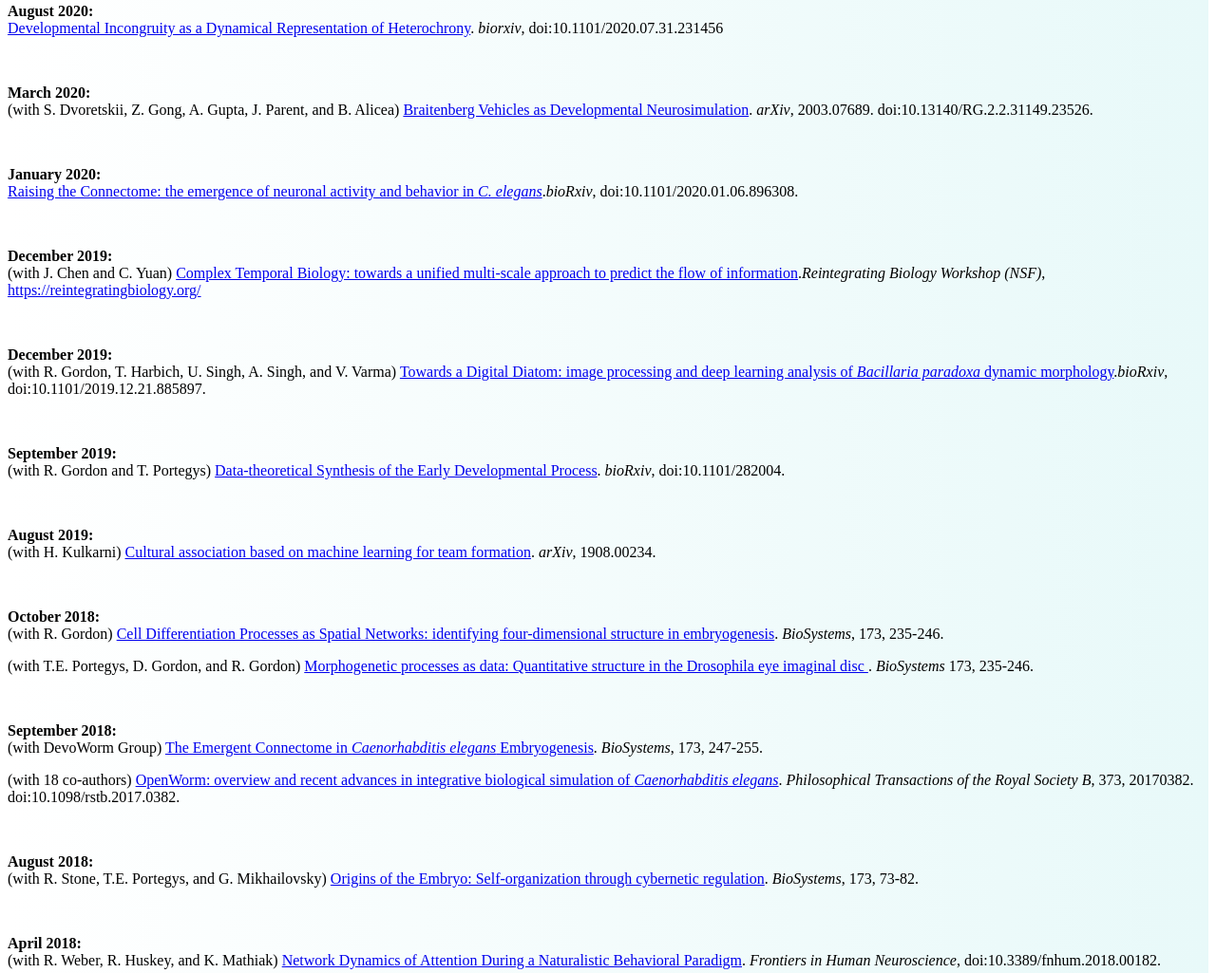
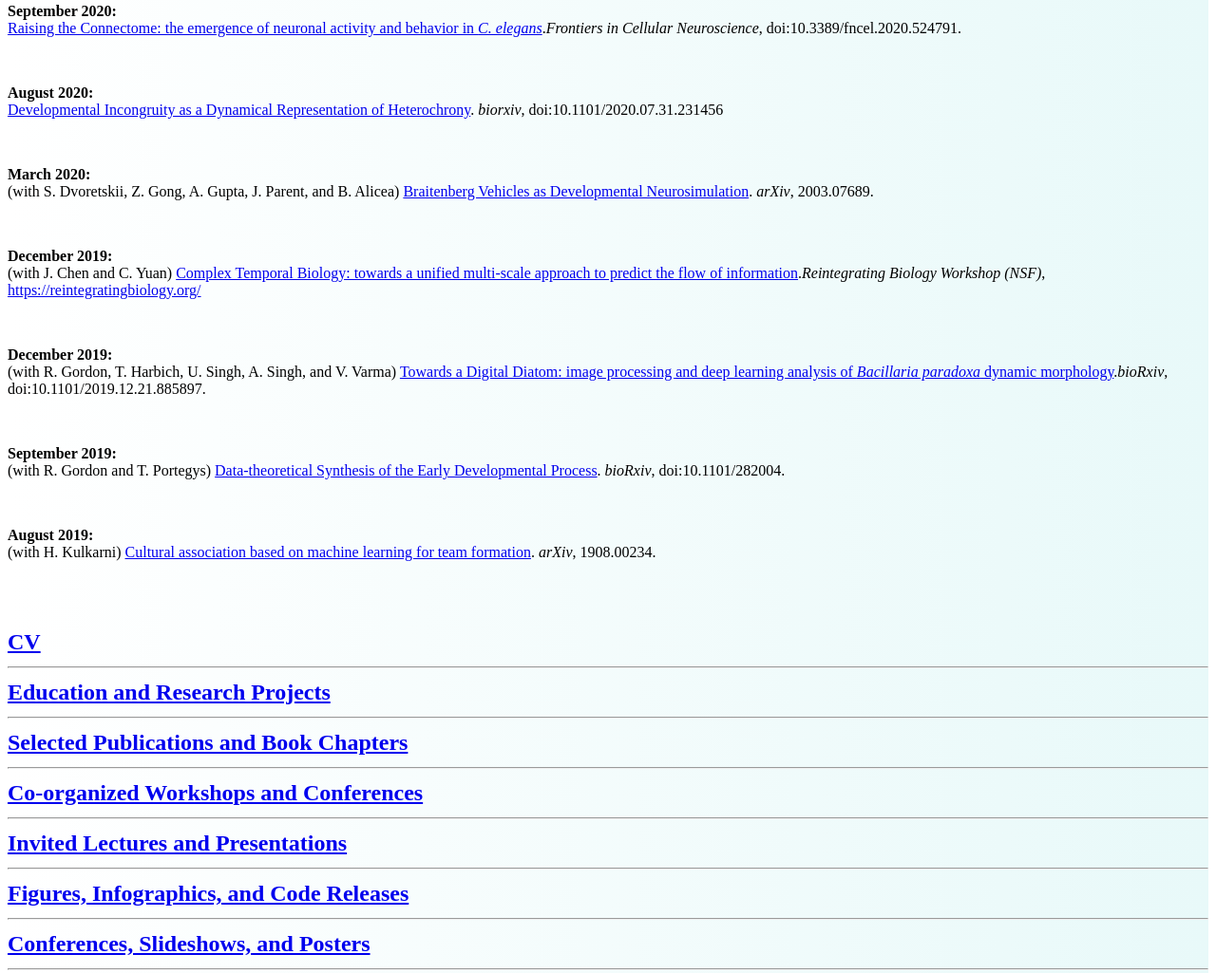
Before and after one commit to balicea/balicea.github.io, a plain HTML site: page Recent-work.html in a window 1280 px wide. Shown: the part 77-1102 px from the top of the page at 95% size. Drawn offline with Linux system fonts and the light colour scheme.

Commit message:
Update Recent-work.html

```diff
--- a/Recent-work.html
+++ b/Recent-work.html
@@ -13,14 +13,14 @@
 <CENTER>
 <H1>Recent Work</h1>
     </CENTER>
-     <p><b>August 2020:</b><br>
+<p><b>September 2020:</b><br>
+<a href="https://www.biorxiv.org/content/10.1101/2020.01.06.896308v1">Raising the Connectome: the emergence of neuronal activity and behavior in <i>C. elegans</i></A>.<i>Frontiers in Cellular Neuroscience</i>, doi:10.3389/fncel.2020.524791. </p>
+<BR>
+    <p><b>August 2020:</b><br>
 <a href="https://www.biorxiv.org/content/10.1101/2020.07.31.231456v1">Developmental Incongruity as a Dynamical Representation of Heterochrony</a>. <i>biorxiv</i>, doi:10.1101/2020.07.31.231456</p>
 <BR>
      <p><b>March 2020:</b><br>
-(with S. Dvoretskii, Z. Gong, A. Gupta, J. Parent, and B. Alicea) <a href="https://arxiv.org/abs/2003.07689">Braitenberg Vehicles as Developmental Neurosimulation</a>. <i>arXiv</i>, 2003.07689. doi:10.13140/RG.2.2.31149.23526. </p>
-<BR>
-     <p><b>January 2020:</b><br>
-<a href="https://www.biorxiv.org/content/10.1101/2020.01.06.896308v1">Raising the Connectome: the emergence of neuronal activity and behavior in <i>C. elegans</i></A>.<i>bioRxiv</i>, doi:10.1101/2020.01.06.896308. </p>
+(with S. Dvoretskii, Z. Gong, A. Gupta, J. Parent, and B. Alicea) <a href="https://arxiv.org/abs/2003.07689">Braitenberg Vehicles as Developmental Neurosimulation</a>. <i>arXiv</i>, 2003.07689.</p>
 <BR>
 <p><b>December 2019:</b><br>
 (with J. Chen and C. Yuan) <a href="https://reintegratingbiology.org/wp-content/uploads/2019/12/Complex-Temporal-Biology-Bradly-Alicea.pdf"> Complex Temporal Biology: towards a unified multi-scale approach to predict the flow of information</A>.<i>Reintegrating Biology Workshop (NSF)</i>, <a href="https://reintegratingbiology.org/"> https://reintegratingbiology.org/ </A> </p>
@@ -34,21 +34,6 @@
     <p><b>August 2019:</b><br>
 (with H. Kulkarni) <a href="https://arxiv.org/abs/1908.00234">Cultural association based on machine learning for team formation</A>. <i>arXiv</i>, 1908.00234. </p>
 <BR>
-     <p><b>October 2018:</b><br>
-(with R. Gordon) <a href="https://www.sciencedirect.com/science/article/pii/S030326471830220X">Cell Differentiation Processes as Spatial Networks: identifying four-dimensional structure in embryogenesis</A>. <i>BioSystems</i>, 173, 235-246.</p>
-
-(with T.E. Portegys, D. Gordon, and R. Gordon) <a href="https://www.sciencedirect.com/science/article/pii/S0303264718302958?via%3Dihub">Morphogenetic processes as data: Quantitative structure in the Drosophila eye imaginal disc </A>. <i>BioSystems</i> 173, 235-246.</p>
-<BR>
-    <p><b>September 2018:</b><br>
-(with DevoWorm Group) <a href="https://www.sciencedirect.com/science/article/pii/S0303264718302120?via%3Dihub"> The Emergent Connectome in <i>Caenorhabditis elegans</i> Embryogenesis</A>. <i>BioSystems</i>, 173, 247-255.</p>
-
-(with 18 co-authors) <a href="http://rstb.royalsocietypublishing.org/content/373/1758/20170382"> OpenWorm: overview and recent advances in integrative biological simulation of <i>Caenorhabditis elegans</i></A>. <i>Philosophical Transactions of the Royal Society B</i>, 373, 20170382. doi:10.1098/rstb.2017.0382.</p>
-<BR>
-    <p><b>August 2018:</b><br>
-(with R. Stone, T.E. Portegys, and G. Mikhailovsky) <a href="https://www.sciencedirect.com/science/article/pii/S0303264718302065?via%3Dihub"> Origins of the Embryo: Self-organization through cybernetic regulation</A>. <i>BioSystems</i>, 173, 73-82.</p>
-<BR>
-    <p><b>April 2018:</b><br>
-(with R. Weber, R. Huskey, and K. Mathiak) <a href="https://www.frontiersin.org/articles/10.3389/fnhum.2018.00182/abstract">Network Dynamics of Attention During a Naturalistic Behavioral Paradigm</A>. <i>Frontiers in Human Neuroscience</i>, doi:10.3389/fnhum.2018.00182.</p>
 <BR>
 <b><H2>
 <a href="https://balicea.github.io/CV.html">CV</a><BR>
```
